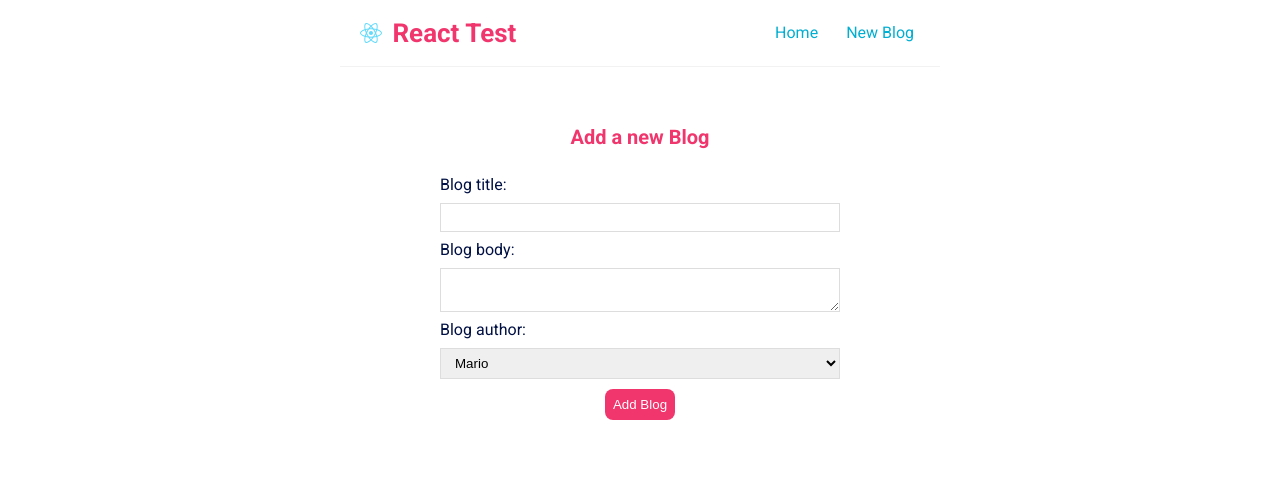
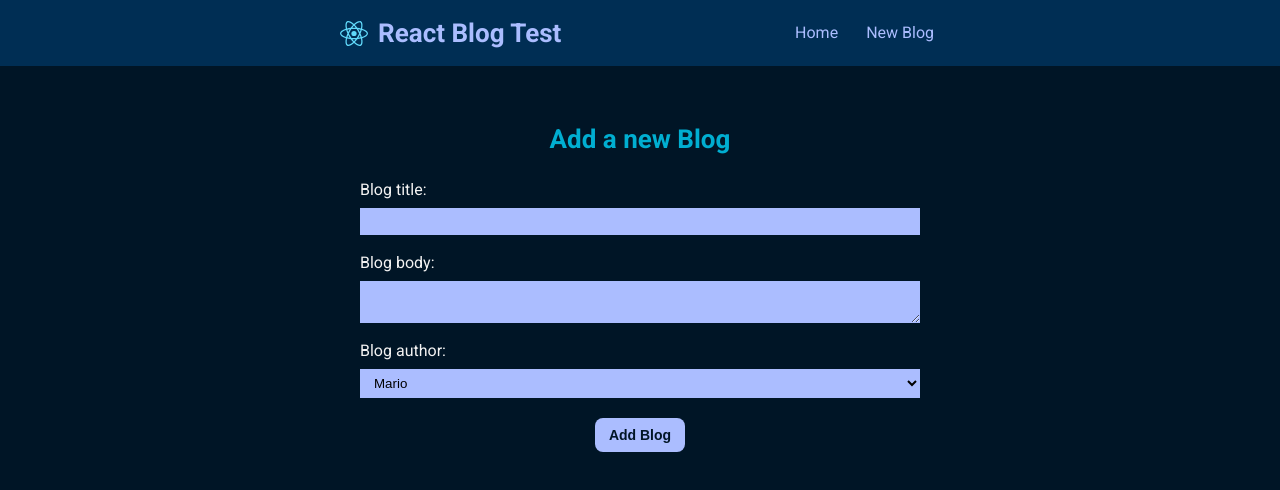
Before and after one commit to isenabel/react-tutorial, a React (Create React App) app: page /create in a window 1280 px wide. Shown: the top 490 px of the page. Built offline with nearby package versions, Linux system fonts and the light colour scheme.

Commit message:
css change

```diff
--- a/src/BlogDetails.js
+++ b/src/BlogDetails.js
@@ -3,7 +3,7 @@ import { useNavigate, useParams } from "react-router-dom";
 import CheckIcon from '@mui/icons-material/Check';
 import { useState } from "react";
 import { db } from './firebase'
-import { onValue, ref, remove } from 'firebase/database';
+import { ref, remove } from 'firebase/database';
 import useFirebase from "./useFirebase";
 
 const BlogDetails = () => {
@@ -43,9 +43,9 @@ const BlogDetails = () => {
       {blog && (
         <article>
           <h2>{blog.title}</h2>
-          <p>Written by: <b>{blog.author}</b></p>
+          <p className="author">Written by: <b>{blog.author}</b></p>
           <div>{blog.body}</div>
-          <button onClick={handleClick}>Delete</button>
+          <button onClick={handleClick} className="actionBtn">Delete</button>
         </article>
       )}
       {blogDeleted &&
@@ -53,7 +53,7 @@ const BlogDetails = () => {
           <div>
             <CheckIcon />
             <p>Blog Deleted</p>
-            <button onClick={goToHome}>Go to Home page</button>
+            <button onClick={goToHome} className="actionBtn">Go to Home page</button>
           </div>
         </div>
       }
--- a/src/BlogList.js
+++ b/src/BlogList.js
@@ -7,12 +7,12 @@ const BlogList = ({ blogs, title }) => {
 
   return (
     <div className="blog-list">
-      <h2>{title}</h2>
+      <h1>{title}</h1>
       {dataSorted.map((blog) => (
         <div className="blog-preview" key={blog[0]}>
           <Link to={`/blogs/${blog[0]}`}>
             <h2>{blog[1].title}</h2>
-            <p>Writen by: <b>{blog[1].author}</b></p>
+            <p className="author">Writen by: <b>{blog[1].author}</b></p>
           </Link>
         </div>
       ))}
--- a/src/Create.js
+++ b/src/Create.js
@@ -55,7 +55,7 @@ const Create = () => {
           <option value="Mario">Mario</option>
           <option value="Yoshi">Yoshi</option>
         </select>
-        {!isPending && <button>Add Blog</button>}
+        {!isPending && <button className="actionBtn">Add Blog</button>}
         {isPending && <button disabled>Adding Blog...</button>}
       </form>
     </div>
--- a/src/Navbar.js
+++ b/src/Navbar.js
@@ -4,16 +4,18 @@ import logo from './logo.svg'
 export default function NavBar() {
   return (
     <nav className="navbar">
+      <div>
         <Link to={`/`}>
           <div className="logoContainer">
             <img src={logo} alt=''></img>
-          <h1 className="logo">React Test</h1>
+            <h1>React Blog Test</h1>
           </div>
         </Link>
         <div className="links">
           <Link to={`/`}>Home</Link>
           <Link to={`/create`}>New Blog</Link>
         </div>
+      </div>
     </nav>
   );
 }
--- a/src/index.css
+++ b/src/index.css
@@ -55,29 +55,63 @@ a {
 /* base styles */
 
 :root {
-  --primaryColor: #f1356d;
-  --fontColor: #001043;
-  --btnTextColor: #fff;
+  --titlePrimaryColor: #abbdff;
+  --titleSecundaryColor: #00aed1;
+  --authorTextColor: #c1c1c1;
+  --bodyTextColor: #f3f3f3;
+  --btnTextColor: #001526;
+  --btnFillColor: #abbdff;
   --btnBorderRadius: 8px;
 }
 
 #root {
   width: 100vw;
   height: 100vw;
-  /* background-color: #0C2D48; */
+  background-color: #001526;
   font-family: "Roboto";
-  color: var(--fontColor);
+  color: var(--bodyTextColor);
+}
+
+.App h1 {
+  color: var(--titlePrimaryColor);
+  font-size: 20px;
+}
+
+.App h2 {
+  color: var(--titleSecundaryColor);
+  font-size: 26px;
+}
+
+.App button {
+  padding: 0.7em 1em;
+  border-radius: var(--btnBorderRadius);
+  background-color: var(--btnFillColor);
+  color: var(--btnTextColor);
+  font-weight: 700;
+}
+
+.actionBtn:hover {
+  background-color: #909ed3;
 }
 
 .navbar {
   width: 100%;
   padding: 20px;
   display: flex;
+  justify-content: center;
+  align-items: flex-end;
+  background-color: #002e54;
+  position: sticky;
+  top: 0;
+  left: 0;
+}
+
+.navbar > div {
+  width: 100%;
+  max-width: 600px;
+  display: flex;
   justify-content: space-between;
   align-items: center;
-  max-width: 600px;
-  margin: 0 auto;
-  border-bottom: 1px solid #f2f2f2;
 }
 
 .logoContainer {
@@ -87,13 +121,12 @@ a {
 
 .logoContainer img {
   display: block;
-  height: 20px;
+  height: 25px;
   margin-right: 10px;
 }
 
 .navbar h1 {
   font-size: 26px;
-  color: #f1356d;
   line-height: 1;
   white-space: nowrap;
 }
@@ -104,11 +137,12 @@ a {
   margin-left: 16px;
   text-decoration: none;
   padding: 6px;
-  color: #00aed1;
+  color: var(--titlePrimaryColor);
 }
 .navbar a:hover {
-  color: #f1356d;
+  color: var(--titleSecundaryColor);
 }
+
 .content {
   max-width: 600px;
   margin: 40px auto;
@@ -122,11 +156,10 @@ a {
   border-bottom: 1px solid #fafafa;
 }
 .blog-preview:hover {
-  box-shadow: 1px 3px 5px rgba(0,0,0,0.1);
+  box-shadow: 0px 0px 5px rgba(255, 255, 255, 0.4);
 }
 .blog-preview h2 {
   font-size: 20px;
-  color: #f1356d;
   margin-bottom: 8px;
 }
 .blog-preview a{
@@ -134,18 +167,25 @@ a {
   text-decoration: none;
 }
 
+.author {
+  color: var(--authorTextColor);
+  font-size: 13px;
+}
+
 /* blog details page */
 .blog-details h2 {
-  font-size: 20px;
-  color: #f1356d;
   margin-bottom: 10px;
 }
 .blog-details div {
   margin: 20px 0;
+  font-size: 16px;
 }
 .blog-details button {
-  background: #f1356d;
-  color: #fff;
+  background: var(--titlePrimaryColor);
+  color: var(--btnTextColor);
+  font-size: 14px;
+  line-height: 1;
+  font-weight: 700;
   border: 0;
   padding: 8px;
   border-radius: 8px;
@@ -195,10 +235,11 @@ a {
 .deleteMsg button {
   display: block;
   width: fit-content;
-  background-color: var(--primaryColor);
+  background-color: var(--primaryTextColor);
   color: var(--btnTextColor);
   font-size: 12px;
   line-height: 1;
+  font-weight: 700;
   border-radius: var(--btnBorderRadius);
   padding: 1em;
   margin-top: 20px;
@@ -206,33 +247,33 @@ a {
 
 /* create new blog form */
 .create {
-  max-width: 400px;
+  max-width: 600px;
   margin: 0 auto;
   text-align: center;
 }
 .create label {
   text-align: left;
   display: block;
+  color: var(--bodyTextColor);
 }
 .create h2 {
-  font-size: 20px;
-  color: #f1356d;
   margin-bottom: 30px;
 }
 .create input, .create textarea, .create select {
   width: 100%;
   padding: 6px 10px;
   margin: 10px 0;
-  border: 1px solid #ddd;
+  margin-bottom: 20px;
+  border: none;
+  color: #000;
+  background-color: var(--btnFillColor);
   box-sizing: border-box;
   display: block;
 }
 .create button {
-  background: #f1356d;
-  color: #fff;
+  font-size: 14px;
+  line-height: 1;
   border: 0;
-  padding: 8px;
-  border-radius: 8px;
   cursor: pointer;
 }
 
```
Lines whose indentation alone changed are shown as unchanged.
